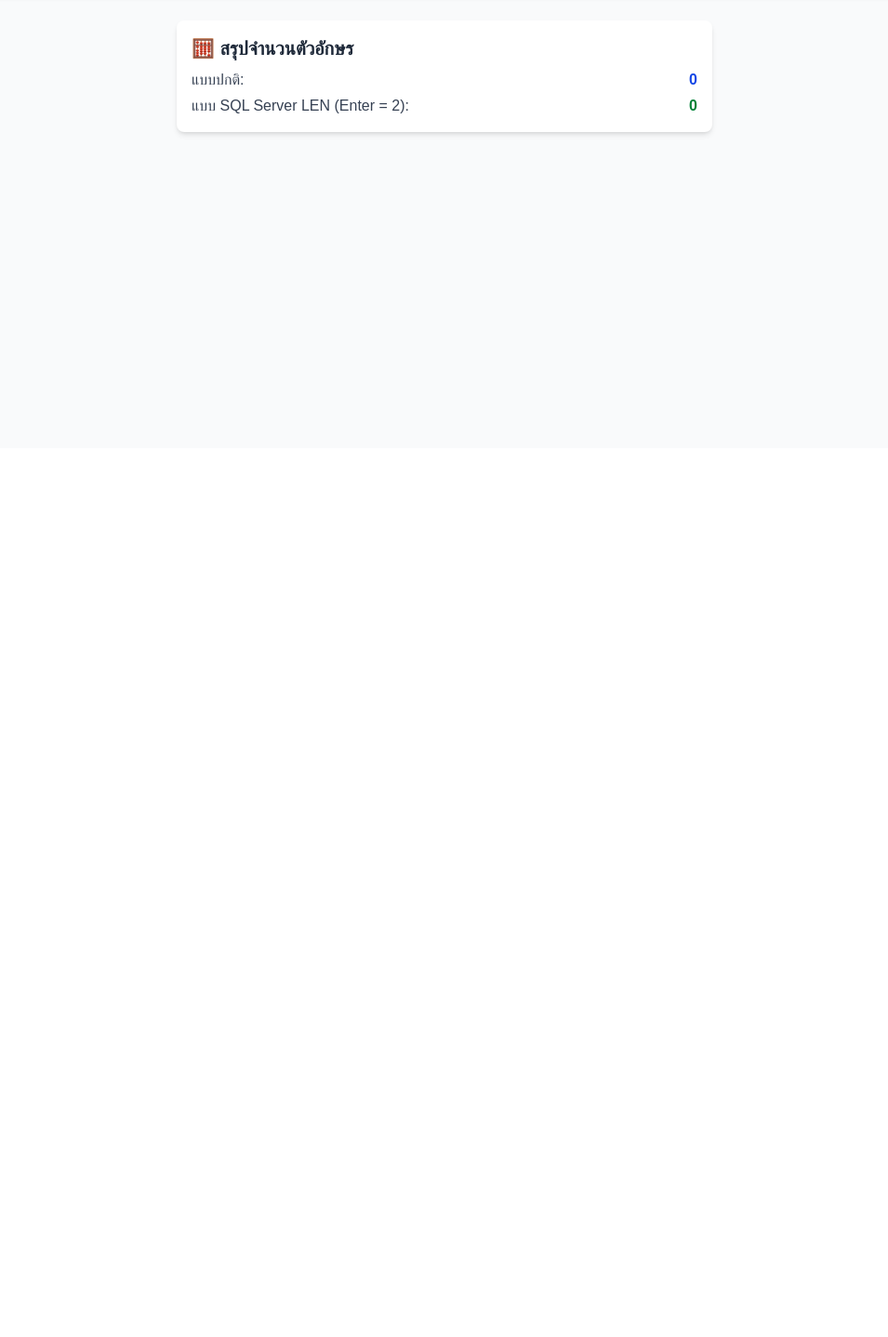
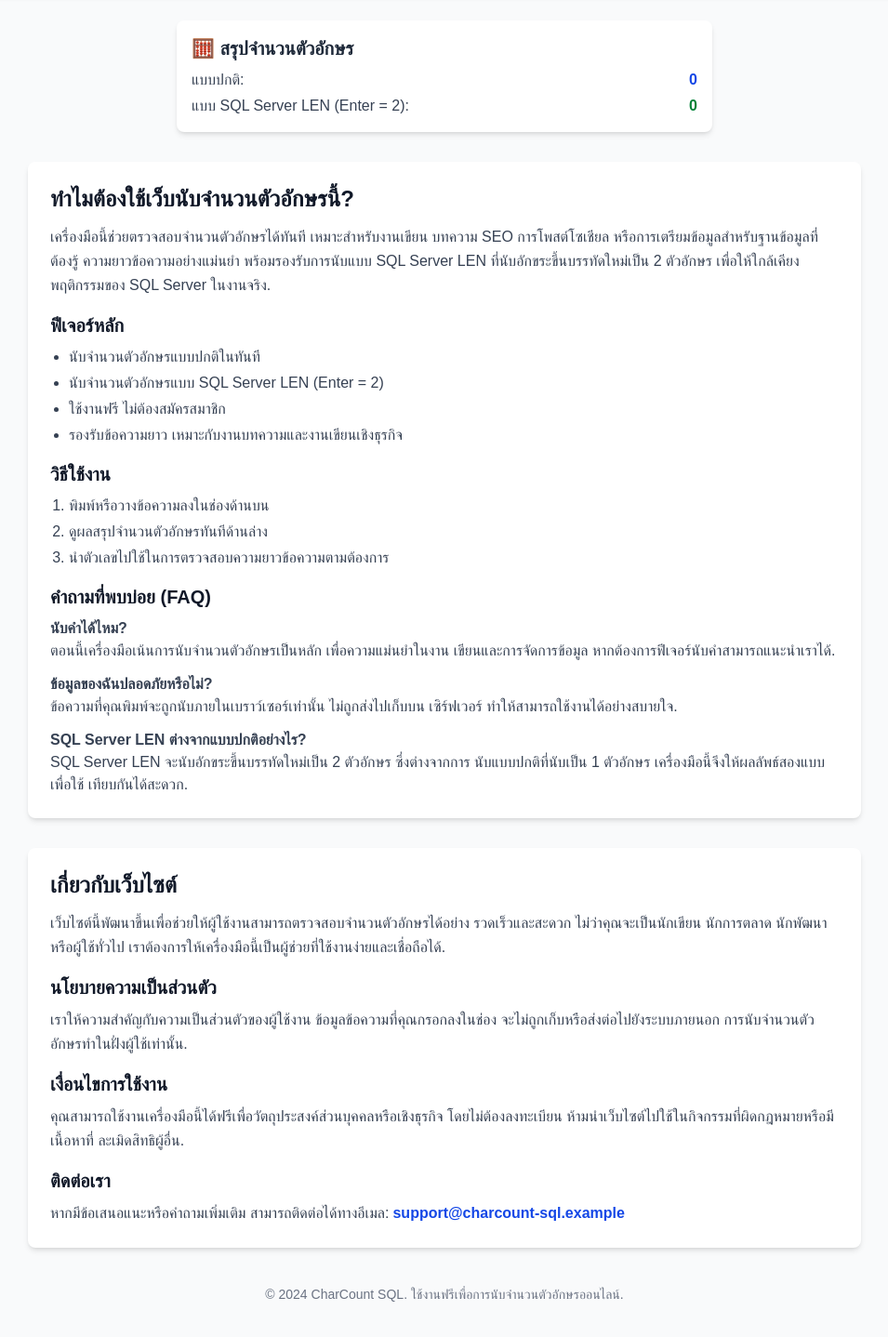
Before and after one commit to doresvenia/charcount-sql, a Next.js app: page / in a window 1280 px wide. Shown: the part 318-1756 px from the top of the page at 93% size, without its empty margins (162-1117 px from the left). Before the commit the page ends 800 px from the top, so only its background shows below. Built offline with nearby package versions, Linux system fonts and the light colour scheme.

Commit message:
Add detailed content for AdSense readiness

```diff
--- a/app/page.tsx
+++ b/app/page.tsx
@@ -70,6 +70,111 @@ export default function Home() {
           <span className="font-bold text-green-700">{sqlCount}</span>
         </div>
       </section>
+
+      <section
+        className="mt-8 w-full max-w-4xl bg-white p-6 rounded-lg shadow-md"
+        aria-label="ข้อมูลการใช้งานและรายละเอียดเว็บไซต์"
+      >
+        <h2 className="text-2xl font-semibold text-gray-900 mb-3">
+          ทำไมต้องใช้เว็บนับจำนวนตัวอักษรนี้?
+        </h2>
+        <p className="text-gray-700 leading-relaxed mb-4">
+          เครื่องมือนี้ช่วยตรวจสอบจำนวนตัวอักษรได้ทันที เหมาะสำหรับงานเขียน
+          บทความ SEO การโพสต์โซเชียล หรือการเตรียมข้อมูลสำหรับฐานข้อมูลที่ต้องรู้
+          ความยาวข้อความอย่างแม่นยำ พร้อมรองรับการนับแบบ SQL Server LEN
+          ที่นับอักขระขึ้นบรรทัดใหม่เป็น 2 ตัวอักษร เพื่อให้ใกล้เคียงพฤติกรรมของ
+          SQL Server ในงานจริง.
+        </p>
+
+        <h3 className="text-xl font-semibold text-gray-900 mb-2">
+          ฟีเจอร์หลัก
+        </h3>
+        <ul className="list-disc pl-5 text-gray-700 space-y-1 mb-4">
+          <li>นับจำนวนตัวอักษรแบบปกติในทันที</li>
+          <li>นับจำนวนตัวอักษรแบบ SQL Server LEN (Enter = 2)</li>
+          <li>ใช้งานฟรี ไม่ต้องสมัครสมาชิก</li>
+          <li>รองรับข้อความยาว เหมาะกับงานบทความและงานเขียนเชิงธุรกิจ</li>
+        </ul>
+
+        <h3 className="text-xl font-semibold text-gray-900 mb-2">
+          วิธีใช้งาน
+        </h3>
+        <ol className="list-decimal pl-5 text-gray-700 space-y-1 mb-4">
+          <li>พิมพ์หรือวางข้อความลงในช่องด้านบน</li>
+          <li>ดูผลสรุปจำนวนตัวอักษรทันทีด้านล่าง</li>
+          <li>นำตัวเลขไปใช้ในการตรวจสอบความยาวข้อความตามต้องการ</li>
+        </ol>
+
+        <h3 className="text-xl font-semibold text-gray-900 mb-2">
+          คำถามที่พบบ่อย (FAQ)
+        </h3>
+        <div className="space-y-3 text-gray-700">
+          <div>
+            <p className="font-semibold">นับคำได้ไหม?</p>
+            <p>
+              ตอนนี้เครื่องมือเน้นการนับจำนวนตัวอักษรเป็นหลัก เพื่อความแม่นยำในงาน
+              เขียนและการจัดการข้อมูล หากต้องการฟีเจอร์นับคำสามารถแนะนำเราได้.
+            </p>
+          </div>
+          <div>
+            <p className="font-semibold">ข้อมูลของฉันปลอดภัยหรือไม่?</p>
+            <p>
+              ข้อความที่คุณพิมพ์จะถูกนับภายในเบราว์เซอร์เท่านั้น ไม่ถูกส่งไปเก็บบน
+              เซิร์ฟเวอร์ ทำให้สามารถใช้งานได้อย่างสบายใจ.
+            </p>
+          </div>
+          <div>
+            <p className="font-semibold">SQL Server LEN ต่างจากแบบปกติอย่างไร?</p>
+            <p>
+              SQL Server LEN จะนับอักขระขึ้นบรรทัดใหม่เป็น 2 ตัวอักษร ซึ่งต่างจากการ
+              นับแบบปกติที่นับเป็น 1 ตัวอักษร เครื่องมือนี้จึงให้ผลลัพธ์สองแบบเพื่อใช้
+              เทียบกันได้สะดวก.
+            </p>
+          </div>
+        </div>
+      </section>
+
+      <section
+        className="mt-8 w-full max-w-4xl bg-white p-6 rounded-lg shadow-md"
+        aria-label="ข้อมูลเว็บไซต์และนโยบาย"
+      >
+        <h2 className="text-2xl font-semibold text-gray-900 mb-3">
+          เกี่ยวกับเว็บไซต์
+        </h2>
+        <p className="text-gray-700 leading-relaxed mb-4">
+          เว็บไซต์นี้พัฒนาขึ้นเพื่อช่วยให้ผู้ใช้งานสามารถตรวจสอบจำนวนตัวอักษรได้อย่าง
+          รวดเร็วและสะดวก ไม่ว่าคุณจะเป็นนักเขียน นักการตลาด นักพัฒนา หรือผู้ใช้ทั่วไป
+          เราต้องการให้เครื่องมือนี้เป็นผู้ช่วยที่ใช้งานง่ายและเชื่อถือได้.
+        </p>
+
+        <h3 className="text-xl font-semibold text-gray-900 mb-2">นโยบายความเป็นส่วนตัว</h3>
+        <p className="text-gray-700 leading-relaxed mb-4">
+          เราให้ความสำคัญกับความเป็นส่วนตัวของผู้ใช้งาน ข้อมูลข้อความที่คุณกรอกลงในช่อง
+          จะไม่ถูกเก็บหรือส่งต่อไปยังระบบภายนอก การนับจำนวนตัวอักษรทำในฝั่งผู้ใช้เท่านั้น.
+        </p>
+
+        <h3 className="text-xl font-semibold text-gray-900 mb-2">เงื่อนไขการใช้งาน</h3>
+        <p className="text-gray-700 leading-relaxed mb-4">
+          คุณสามารถใช้งานเครื่องมือนี้ได้ฟรีเพื่อวัตถุประสงค์ส่วนบุคคลหรือเชิงธุรกิจ
+          โดยไม่ต้องลงทะเบียน ห้ามนำเว็บไซต์ไปใช้ในกิจกรรมที่ผิดกฎหมายหรือมีเนื้อหาที่
+          ละเมิดสิทธิผู้อื่น.
+        </p>
+
+        <h3 className="text-xl font-semibold text-gray-900 mb-2">ติดต่อเรา</h3>
+        <p className="text-gray-700 leading-relaxed">
+          หากมีข้อเสนอแนะหรือคำถามเพิ่มเติม สามารถติดต่อได้ทางอีเมล:
+          <a
+            className="text-blue-700 font-semibold hover:underline ml-1"
+            href="mailto:support@charcount-sql.example"
+          >
+            support@charcount-sql.example
+          </a>
+        </p>
+      </section>
+
+      <footer className="mt-10 mb-6 text-center text-sm text-gray-500">
+        © 2024 CharCount SQL. ใช้งานฟรีเพื่อการนับจำนวนตัวอักษรออนไลน์.
+      </footer>
     </main>
   );
 }
```
